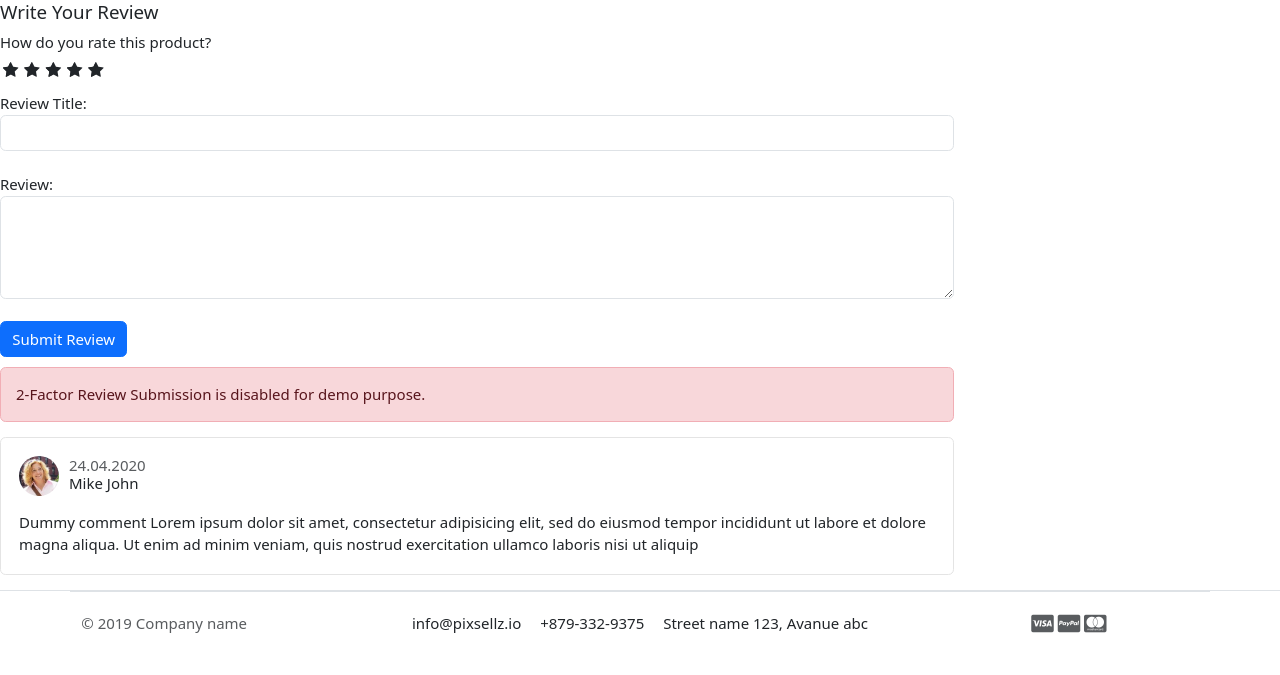
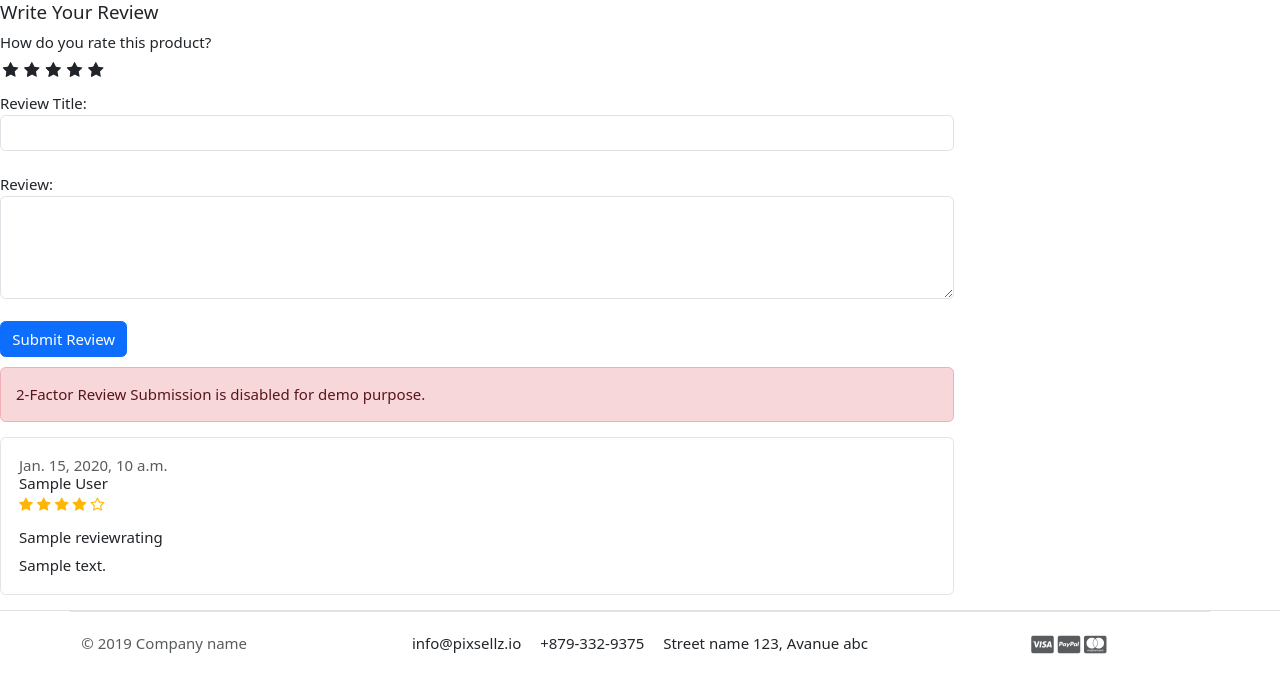
Before and after one commit to NVDungg/D4P_ecom, a Django app: a page that uses templates/store/product_detail.html in a window 1280 px wide. Shown: the part 668-1343 px from the top of the page. Before the commit the page ends 1301 px from the top, so only its background shows below. Run offline with Django 4.2, Linux system fonts and the light colour scheme; a user stored in the database is signed in; tables that the repository leaves empty hold one stand-in row (values such as "Sample post"); grey boxes marked "Sample" are stand-in pictures; some libraries are stand-ins or nearby versions; some web fonts are replaced.

Commit message:
showing rating star

```diff
--- a/accounts/models.py
+++ b/accounts/models.py
@@ -71,6 +71,9 @@ class Account(AbstractUser):
     #define accounts object using MyAccountsManager operation
     objects = MyAccountManager()
 
+    def full_name(self):
+        return f'{self.first_name} {self.last_name}'
+
     def __str__(self):
         return self.email
 
--- a/store/views.py
+++ b/store/views.py
@@ -8,6 +8,7 @@ from .forms import ReviewForm
 from .models import Product, ReviewRating
 from categorys.models import Category
 from carts.models import CartItem
+from orders.models import OrderProduct
 from carts.views import _cart_id
 
 # Create your views here.
@@ -63,8 +64,20 @@ class ProductDetailView(DetailView):
         context = super().get_context_data(**kwargs)
         #Check Item in_cart
         in_cart = CartItem.objects.filter(cart__cart_id=_cart_id(self.request), product=self.object).exists()
+
+        #check if user have buy this item or not. To that user can write review or not
+        try:
+            orderproduct = OrderProduct.objects.filter(user=self.request.user, product_id=self.object.id).exists()
+        except OrderProduct.DoesNotExist:
+            orderproduct = None
+
+        #Get the review
+        reviews = ReviewRating.objects.filter(product_id=self.object.id, status=True)
+
         context.update({
             'in_cart':in_cart,
+            'orderproduct':orderproduct,
+            'reviews':reviews,
         })
         return context
 
--- a/templates/store/product_detail.html
+++ b/templates/store/product_detail.html
@@ -129,23 +129,32 @@
 	</form>
 
 
+	{% for review in reviews %}
 				<article class="box mb-3">
 					<div class="icontext w-100">
-			<img src="{% static './images/avatars/avatar1.jpg' %}" class="img-xs icon rounded-circle">
+
 						<div class="text">
-				<span class="date text-muted float-md-right">24.04.2020 </span>
-				<h6 class="mb-1">Mike John </h6>
-
+							<span class="date text-muted float-md-right">{{review.updated_at}} </span>
+							<h6 class="mb-1">{{review.user.full_name}} </h6>
+							<div class="rating-star">
+								<span>
+									<i class="fa fa-star{% if review.rating == 0.5 %}-half-o{% elif review.rating < 1 %}-o {% endif %}" aria-hidden="true"></i>
+									<i class="fa fa-star{% if review.rating == 1.5 %}-half-o{% elif review.rating < 2 %}-o {% endif %}" aria-hidden="true"></i>
+									<i class="fa fa-star{% if review.rating == 2.5 %}-half-o{% elif review.rating < 3 %}-o {% endif %}" aria-hidden="true"></i>
+									<i class="fa fa-star{% if review.rating == 3.5 %}-half-o{% elif review.rating < 4 %}-o {% endif %}" aria-hidden="true"></i>
+									<i class="fa fa-star{% if review.rating == 4.5 %}-half-o{% elif review.rating < 5 %}-o {% endif %}" aria-hidden="true"></i>
+								</span>
+							</div>
 						</div>
 					</div> <!-- icontext.// -->
 					<div class="mt-3">
+						<h6>{{review.subject}}</h6>
 						<p>
-				Dummy comment Lorem ipsum dolor sit amet, consectetur adipisicing elit, sed do eiusmod
-				tempor incididunt ut labore et dolore magna aliqua. Ut enim ad minim veniam,
-				quis nostrud exercitation ullamco laboris nisi ut aliquip
+							{{review.review}}
 						</p>
 					</div>
 				</article>
+	{% endfor %}
 
 
 
```
Lines whose indentation alone changed are shown as unchanged.
